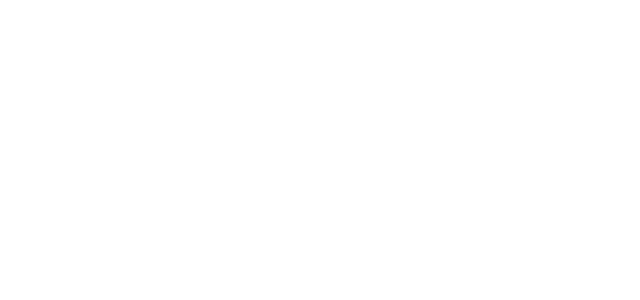
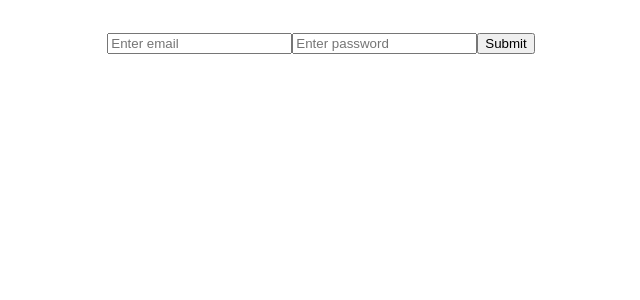
Before and after one commit to pratik-kumar-sahu/quick_goto_projects, a React (Create React App) app in the folder Custom login and localstorage/: page /signup in a window 1280 px wide. Shown: the top 300 px of the page, without its empty margins (319-959 px from the left). Built offline with nearby package versions, Linux system fonts and the light colour scheme.

Commit message:
Added signup page and used firebase auth

```diff
--- a/Custom login and localstorage/src/App.js
+++ b/Custom login and localstorage/src/App.js
@@ -2,6 +2,7 @@
 import HomePage from "./pages/HomePage";
 import Profile from "./pages/Profile";
 import Login from "./pages/Login";
+import Signup from "./pages/Signup";
 import "./App.css";
 
 function App() {
@@ -12,6 +13,7 @@
           <Route exact path="/" component={HomePage} />
           <Route path="/profile" component={Profile} />
           <Route path="/login" component={Login} />
+          <Route path="/signup" component={Signup} />
         </Switch>
       </Router>
     </div>
--- /dev/null
+++ b/Custom login and localstorage/src/pages/Signup.js
@@ -0,0 +1,43 @@
+import React, { useState } from "react";
+import { auth } from "../firebase";
+
+function Signup() {
+  const [email, setEmail] = useState("");
+  const [password, setPassword] = useState("");
+
+  const submitHandler = (e) => {
+    e.preventDefault();
+    if (email.trim() && password.trim()) {
+      auth
+        .createUserWithEmailAndPassword(email, password)
+        .then((res) => console.log(res.user))
+        .catch((err) => console.log(err));
+    }
+    setEmail("");
+    setPassword("");
+  };
+
+  return (
+    <div>
+      <form onSubmit={submitHandler}>
+        <input
+          type="email"
+          value={email}
+          onChange={(e) => setEmail(e.target.value)}
+          placeholder="Enter email"
+          required
+        />
+        <input
+          type="password"
+          value={password}
+          onChange={(e) => setPassword(e.target.value)}
+          placeholder="Enter password"
+          required
+        />
+        <button type="submit">Submit</button>
+      </form>
+    </div>
+  );
+}
+
+export default Signup;
```
